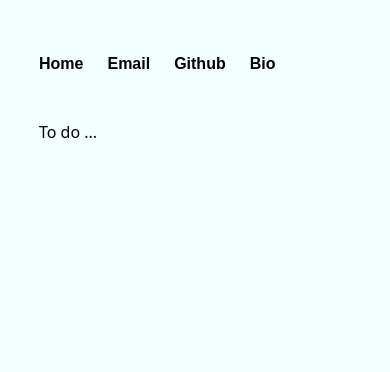
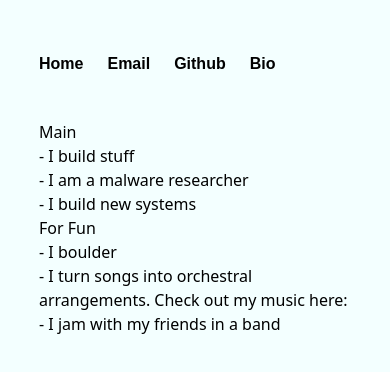
Before and after one commit to adawongHL/adawongHL.github.io, a Next.js app: page /bio in a window 390 px wide. Shown: the top 372 px of the page. Built offline with nearby package versions, Linux system fonts and the light colour scheme; a web font is replaced by a local one.

Commit message:
refactor: style text for small screens like phones

```diff
--- a/src/app/bio/page.tsx
+++ b/src/app/bio/page.tsx
@@ -2,5 +2,15 @@ import Link from "next/link";
 import { monda } from "@/utils/fonts";
 
 export default function Bio() {
-    return (<div>To do ...</div>)
+    return (
+        <div>
+            <h1>Main</h1>
+            <p>- I build stuff</p>
+            <p>- I am a malware researcher</p>
+            <p>- I build new systems</p>
+            <h1>For Fun</h1>
+            <p>- I boulder</p>
+            <p>- I turn songs into orchestral arrangements. Check out my music here:</p>
+            <p>- I jam with my friends in a band </p>
+        </div>)
 }
--- a/src/app/blog/[slug]/page.tsx
+++ b/src/app/blog/[slug]/page.tsx
@@ -44,10 +44,10 @@ export default async function BlogPostPage({ params }: { params: { slug: string
   }
 
   return (
-    <div className="flex justify-center items-start mx-auto max-w-[80vw] mt-15">
+    <div className="flex justify-center items-start mx-auto mt-15 w-full max-w-[98vw] lg:max-w-[80vw] px-4 lg:px-0">
 
 
-      <div className="flex flex-col mr-10 w-[75%]"> {/* page (minus TOC) */}
+      <div className="flex flex-col mr-10 w-full lg:w-[75%] lg:mr-10"> {/* page (minus TOC) */}
         <div className={`flex ${monda.className} prose min-w-0`}> {/* header */}
           {/* icon */}
           {post.frontmatter.image && (
@@ -76,8 +76,8 @@ export default async function BlogPostPage({ params }: { params: { slug: string
             h2: makeHeading(toc, 2),
             h3: makeHeading(toc, 3),
             code: CodeBlock,
-            ol: ({ children }) => <ol className="list-decimal text-foreground ml-12 my-4 text-xl">{children}</ol>,
-            li: ({ children }) => <li className="list-disc text-foreground my-4 ml-12 text-xl">{children}</li>,
+            ol: ({ children }) => <ol className="list-decimal text-foreground ml-12 my-4 lg:text-xl text-md">{children}</ol>,
+            li: ({ children }) => <li className="list-disc text-foreground my-4 ml-12 lg:text-xl text-md">{children}</li>,
           }}>
             {post.content}
           </ReactMarkdown></div>
--- a/src/app/markdownStyles.tsx
+++ b/src/app/markdownStyles.tsx
@@ -2,9 +2,9 @@ import { roboto } from "@/utils/fonts";
 
 // styles for h1, h2, h3, p
 export const headingStyles: Record<1 | 2 | 3, string> = {
-  1: "text-5xl font-bold text-foreground mt-24 mb-10 mb-5",
-  2: "text-3xl font-bold text-foreground mt-14 mb-4",
-  3: "text-2xl font-semibold text-foreground mt-6 mb-3",
+  1: "lg:text-5xl text-2xl font-bold text-foreground lg:mt-24 mt-12 mb-10 mb-5",
+  2: "lg:text-3xl text-xl font-bold text-foreground lg:mt-14 mt-8 mb-4",
+  3: "lg:text-2xl text-lg font-semibold text-foreground mt-6 mb-3",
 }
 
 import type { ComponentProps } from "react";
@@ -14,7 +14,7 @@ type ParagraphProps = ComponentProps<"p"> & {
 };
 
 export const CustomP = ({ node, ...props }: ParagraphProps) => (
-  <p className="my-7 leading-loose text-foreground text-xl dark:text-foreground" {...props} />
+  <p className="my-7 leading-loose text-foreground lg:text-xl dark:text-foreground text-md" {...props} />
 )
 
 // table of contents - heading item
```
